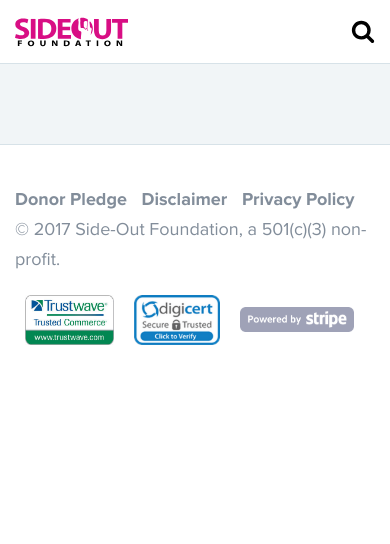
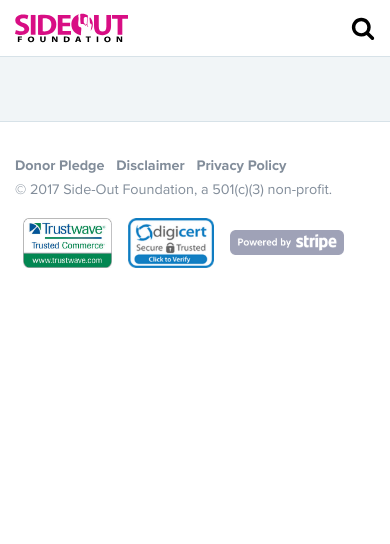
Before and after one commit to sideoutfoundation/side-out-giving, a PHP site: page /index.php in a window 390 px wide. Shown: the top 544 px of the page. Run offline with PHP 8.4, Linux system fonts and the light colour scheme; some libraries are stand-ins or nearby versions.

Commit message:
mobile media query changes to attempt iframe fix

```diff
--- a/css/sass/styles.scss
+++ b/css/sass/styles.scss
@@ -16,7 +16,10 @@
   'fonts';
 
 html {
-  font-size: 62.5%; // 1rem = 10px
+  font-size: 50%;
+  @media only screen and (min-width: 992px) {
+    font-size: 62.5%; // 1rem = 10px
+  }
 }
 
 body {
@@ -99,7 +102,7 @@ hr, p {
 
 hr {
   margin: 3rem 0;
-  @include media-breakpoint-up(md) {
+  @media only screen and (min-width: 768px) {
     margin: 4rem 0;
   }
   height: 1px;
@@ -135,7 +138,7 @@ hr {
   padding: 3rem;
   width: 90vw;
   margin: 3rem auto;
-  @include media-breakpoint-up(md) {
+  @media only screen and (min-width: 768px) {
     @include make-col(6);
     @include make-col-offset(3);
   }
@@ -165,7 +168,7 @@ input[type="submit"] {
   padding: 1rem 1rem .8rem;
   @include font_bold;
   @include font-size(1.4);
-  @include media-breakpoint-up(md) {
+  @media only screen and (min-width: 768px) {
     @include font-size(1.6);
   }
   letter-spacing: 1px;
@@ -176,7 +179,7 @@ input[type="submit"] {
   box-shadow: 0;
   transition: all .2s ease;
 
-  @include media-breakpoint-up(md) {
+  @media only screen and (min-width: 768px) {
     display: inline-block;
     padding: 1rem 5rem .8rem;
   }
@@ -223,7 +226,7 @@ input[type="submit"] {
   font-weight: 600;
   margin: 0 0 1rem;
   padding: .8rem 3rem 1rem;
-  @include media-breakpoint-up(md) {
+  @media only screen and (min-width: 768px) {
     display: inline-block;
     margin: 0;
     padding: .8rem 2rem .6rem;
@@ -325,7 +328,7 @@ textarea {
   border-radius: 0;
   -webkit-appearance: none;
   font-size: 16px;
-  @include media-breakpoint-up(lg) {
+  @media only screen and (min-width: 992px) {
     max-width: 600px;
   }
   &:focus {
@@ -489,7 +492,7 @@ input.email {
     position: absolute;
     margin-top: .1rem;
     margin-left: -2.6rem;
-    @include media-breakpoint-up(sm) {
+    @media only screen and (min-width: 576px) {
       margin-left: -2rem;
       margin-top: .3rem;
     }
@@ -499,7 +502,7 @@ input.email {
     @include font-size(1.4);
     @include font_body;
     padding-left: 2.6rem;
-    @include media-breakpoint-up(sm) {
+    @media only screen and (min-width: 576px) {
       padding-left: 2rem;
     }
     margin-bottom: 0;
@@ -659,7 +662,7 @@ input.email {
   position: relative;
   z-index: 1;
 
-  @include media-breakpoint-up(lg) {
+  @media only screen and (min-width: 992px) {
     padding: 2.5rem 0 2.4rem;
   }
 }
@@ -673,7 +676,7 @@ input.email {
   height: 30px;
   width: 113px;
 
-  @include media-breakpoint-up(lg) {
+  @media only screen and (min-width: 992px) {
     width: 199px;
     height: 50px;
   }
@@ -763,7 +766,7 @@ input.email {
 .main {
   background: $light-gray;
   padding: 4rem 0;
-  @include media-breakpoint-up(lg) {
+  @media only screen and (min-width: 992px) {
     min-height: 40vh;
   }
 }
@@ -788,12 +791,12 @@ main {
   // alternatively you could change .main padding.
   margin-top: -4rem;
 
-  @include media-breakpoint-up(lg) {
+  @media only screen and (min-width: 992px) {
     height: 400px;
     max-height: 60vh;
   }
 
-  @include media-breakpoint-up(xl) {
+  @media only screen and (min-width: 1200) {
     height: 480px;
     max-height: 60vh;
     margin-top: -4rem;
@@ -810,23 +813,23 @@ main {
   align-items: center;
   display: flex;
   padding-bottom: 2rem;
-  @include media-breakpoint-up(sm) {
+  @media only screen and (min-width: 576px) {
     align-items: flex-end;
   }
-  @include media-breakpoint-up(lg) {
+  @media only screen and (min-width: 992px) {
     padding-bottom: 4rem;
   }
 }
 
 .campaign-avatar {
   padding-right: 1.5rem;
-  @include media-breakpoint-up(lg) {
+  @media only screen and (min-width: 992px) {
     padding-right: 3rem;
   }
   figure {
     width: 10rem;
     height: 10rem;
-    @include media-breakpoint-up(lg) {
+    @media only screen and (min-width: 992px) {
       width: 14rem;
       height: 14rem;
     }
@@ -837,7 +840,7 @@ main {
 .campaign-title {
   @include font_semi;
   @include font-size(1.3);
-  @include media-breakpoint-up(lg) {
+  @media only screen and (min-width: 992px) {
     @include font-size(1.8);
     margin-bottom: -.9rem;
   }
@@ -846,7 +849,7 @@ main {
     @include font-size(2.6);
     line-height: 1.1;
     margin: .5rem 0;
-    @include media-breakpoint-up(sm) {
+    @media only screen and (min-width: 576px) {
       @include font_bold;
       @include font-size(3.6);
       line-height: 1.11111;
@@ -860,7 +863,7 @@ main {
   @include font_semi;
   @include font-size(1.3);
   line-height: 1.2;
-  @include media-breakpoint-up(sm) {
+  @media only screen and (min-width: 576px) {
     @include font-size(1.8);
   }
 }
@@ -871,7 +874,7 @@ main {
   // padding for .main
   margin-bottom: -4rem;
   padding: 4rem;
-  @include media-breakpoint-up(lg) {
+  @media only screen and (min-width: 992px) {
     padding: 6rem;
   }
 }
@@ -882,7 +885,7 @@ main {
   h2 {
     @include font-size(3);
     line-height: 1.333333;
-    @include media-breakpoint-up(md) {
+    @media only screen and (min-width: 768px) {
       @include font-size(4.4);
       line-height: 1.13;
     }
@@ -890,7 +893,7 @@ main {
     span {
       @include font_semi;
       @include font-size(2);
-      @include media-breakpoint-up(md) {
+      @media only screen and (min-width: 768px) {
         @include font-size(3);
         letter-spacing: 0;
         line-height: 1;
@@ -904,13 +907,13 @@ main {
   border-radius: 0;
   margin: 1rem 0;
   overflow: hidden;
-  @include media-breakpoint-up(lg) {
+  @media only screen and (min-width: 992px) {
     max-width: 72rem;
   }
   .progress-bar {
     background-color: $green;
     height: 2rem;
-    @include media-breakpoint-up(md) {
+    @media only screen and (min-width: 768px) {
       height: 3rem;
     }
     overflow: visible;
@@ -934,7 +937,7 @@ main {
   @include font_semi;
   @include font-size(2.4);
   line-height: 1.25;
-  @include media-breakpoint-up(lg) {
+  @media only screen and (min-width: 992px) {
     max-width: 72rem;
   }
 }
@@ -946,7 +949,7 @@ main {
     display: block;
     margin-bottom: 1rem;
   }
-  @include media-breakpoint-up(lg) {
+  @media only screen and (min-width: 992px) {
     margin-bottom: 0;
     @include make-col(8);
     .btn {
@@ -954,7 +957,7 @@ main {
       margin-right: .4rem;
     }
   }
-  @include media-breakpoint-up(xl) {
+  @media only screen and (min-width: 1200) {
     .btn-donate {
       min-width: 22rem;
     }
@@ -966,7 +969,7 @@ main {
   display: flex;
   align-items: center;
   justify-content: center;
-  @include media-breakpoint-up(lg) {
+  @media only screen and (min-width: 992px) {
     margin-bottom: 2rem;
     justify-content: flex-end;
     @include make-col(4);
@@ -978,7 +981,7 @@ main {
 
 .campaign-text {
   @include make-col-ready();
-  @include media-breakpoint-up(md) {
+  @media only screen and (min-width: 768px) {
     @include make-col(8);
     p {
       max-width: 64rem;
@@ -990,7 +993,7 @@ main {
   background: $light-gray;
   margin-bottom: 4rem;
   padding: 3rem;
-  @include media-breakpoint-up(md) {
+  @media only screen and (min-width: 768px) {
     padding: 4rem;
   }
 }
@@ -1006,7 +1009,7 @@ main {
 
 .campaign-learn-more {
   @include make-col-ready();
-  @include media-breakpoint-up(md) {
+  @media only screen and (min-width: 768px) {
     @include make-col(4);
     padding-top: 2rem;
   }
@@ -1018,7 +1021,7 @@ main {
   margin-bottom: 2rem;
   padding: 2rem 3rem 1rem;
 
-  @include media-breakpoint-up(md) {
+  @media only screen and (min-width: 768px) {
     margin-left: 1.5rem;
   }
 
@@ -1041,10 +1044,10 @@ main {
   .img {
     background: $gray;
     height: 160px;
-    @include media-breakpoint-up(md) {
+    @media only screen and (min-width: 768px) {
       height: 130px;
     }
-    @include media-breakpoint-up(lg) {
+    @media only screen and (min-width: 992px) {
       height: 160px;
     }
     display: flex;
@@ -1100,7 +1103,7 @@ main {
 
 
 .modal-dialog {
-  @include media-breakpoint-up(sm) {
+  @media only screen and (min-width: 576px) {
     max-width: 72rem !important;
   }
 }
@@ -1112,7 +1115,7 @@ main {
   flex-direction: column;
   justify-content: center;
   padding: 1.5rem;
-  @include media-breakpoint-up(md) {
+  @media only screen and (min-width: 768px) {
     flex-direction: row;
     padding: 3rem;
   }
@@ -1127,7 +1130,7 @@ main {
     line-height: 1.25;
     text-align: center;
     padding: 1rem;
-    @include media-breakpoint-up(md) {
+    @media only screen and (min-width: 768px) {
       text-align: left;
       padding-right: 3rem;
       @include font-size(1.8);
@@ -1140,7 +1143,7 @@ main {
     padding-top: 4rem;
     padding-bottom: 4rem;
     text-align: center;
-    @include media-breakpoint-up(sm) {
+    @media only screen and (min-width: 576px) {
       padding-left: 8rem;
       padding-right: 8rem;
     }
@@ -1169,7 +1172,7 @@ main {
       margin: 0 auto;
       height: 80px;
       width: 80px;
-      @include media-breakpoint-up(sm) {
+      @media only screen and (min-width: 576px) {
         height: 150px;
         width: 150px;
       }
@@ -1189,7 +1192,7 @@ main {
   align-items: center;
   margin: 0 0 2rem;
   padding: 1.4rem 2rem;
-  @include media-breakpoint-up(md) {
+  @media only screen and (min-width: 768px) {
     padding: 1.4rem 3rem;
   }
 
@@ -1334,7 +1337,7 @@ main {
       width: 18px;
       height: 18px;
       line-height: 18px;
-      @include media-breakpoint-up(md) {
+      @media only screen and (min-width: 768px) {
         height: 24px;
         width: 24px;
         line-height: 24px;
@@ -1479,7 +1482,7 @@ main {
 }
 
 .col-sm.city {
-  @include media-breakpoint-up(sm) {
+  @media only screen and (min-width: 576px) {
     flex: 0 0 45%;
   }
 }
@@ -1507,7 +1510,7 @@ main {
   background-repeat: no-repeat;
   background-size: 100px 19px;
   background-position: calc(100% - 1rem) center;
-  @include media-breakpoint-up(sm) {
+  @media only screen and (min-width: 576px) {
     background-size: 133px 25px;
   }
 }
@@ -1555,7 +1558,7 @@ main {
 }
 
 h1.join-donate {
-  @include media-breakpoint-up(md) {
+  @media only screen and (min-width: 768px) {
     @include font-size(3);
     max-width: 50rem;
     margin: 4rem auto 0;
@@ -1568,7 +1571,7 @@ h1.join-donate {
   flex-wrap: wrap;
   justify-content: initial;
   margin: 2rem auto;
-  @include media-breakpoint-up(md) {
+  @media only screen and (min-width: 768px) {
     padding: 1rem 0;
   }
 }
@@ -1579,10 +1582,10 @@ h1.join-donate {
   display: flex;
   flex-direction: column;
   @include make-col-ready();
-  @include media-breakpoint-up(md) {
+  @media only screen and (min-width: 768px) {
     @include make-col(6);
   }
-  @include media-breakpoint-up(lg) {
+  @media only screen and (min-width: 992px) {
     @include make-col(4);
   }
 
@@ -1593,7 +1596,7 @@ h1.join-donate {
     border-top: 0;
     height: 100%;
     position: relative;
-    @include media-breakpoint-up(lg) {
+    @media only screen and (min-width: 992px) {
       padding: 1rem 3rem 10rem;
     }
 
@@ -1638,7 +1641,7 @@ h1.join-donate {
   div:first-child {
     margin-bottom: 2rem;
   }
-  @include media-breakpoint-up(lg) {
+  @media only screen and (min-width: 992px) {
     display: flex;
     div:first-child {
       margin-bottom: 0;
@@ -1646,7 +1649,7 @@ h1.join-donate {
   }
   div {
     @include make-col(12);
-    @include media-breakpoint-up(lg) {
+    @media only screen and (min-width: 992px) {
       @include make-col(5.8);
     }
   }
@@ -1668,7 +1671,7 @@ h1.join-donate {
   width: auto;
   background-color: white;
   @include make-col(12);
-  @include media-breakpoint-up(md) {
+  @media only screen and (min-width: 768px) {
     @include make-col(6);
     @include make-col-offset(3);
   }
@@ -1728,7 +1731,7 @@ h1.join-donate {
   &-img {
     height: 180px;
     background-size: cover !important;
-    @include media-breakpoint-up(lg) {
+    @media only screen and (min-width: 992px) {
       height: 240px;
     }
   }
@@ -1741,7 +1744,7 @@ h1.join-donate {
     left: 0;
     padding: 1rem 2em;
 
-    @include media-breakpoint-up(lg) {
+    @media only screen and (min-width: 992px) {
       padding: 1rem 4rem;
     }
 
@@ -1791,7 +1794,7 @@ h1.join-donate {
 
   .footer-left {
     @include make-col-ready();
-    @include media-breakpoint-up(md) {
+    @media only screen and (min-width: 768px) {
       @include make-col(6);
     }
   }
@@ -1814,7 +1817,7 @@ h1.join-donate {
 
   .footer-right {
     @include make-col-ready();
-    @include media-breakpoint-up(md) {
+    @media only screen and (min-width: 768px) {
       @include make-col(6);
       justify-content: flex-end;
       transform: translateY(-.85rem);
```
Also changed, not shown: css/styles.css, 1 other file.
